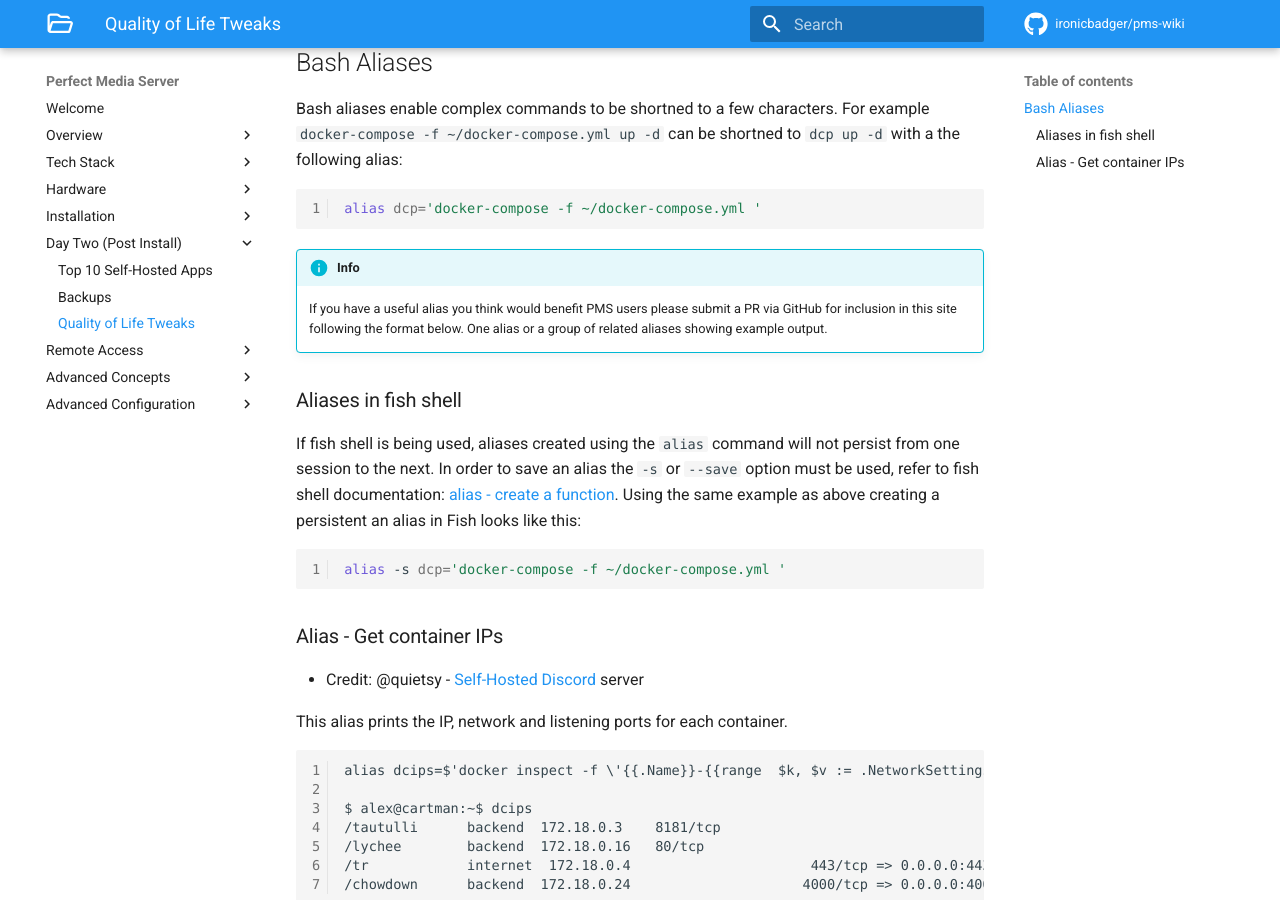
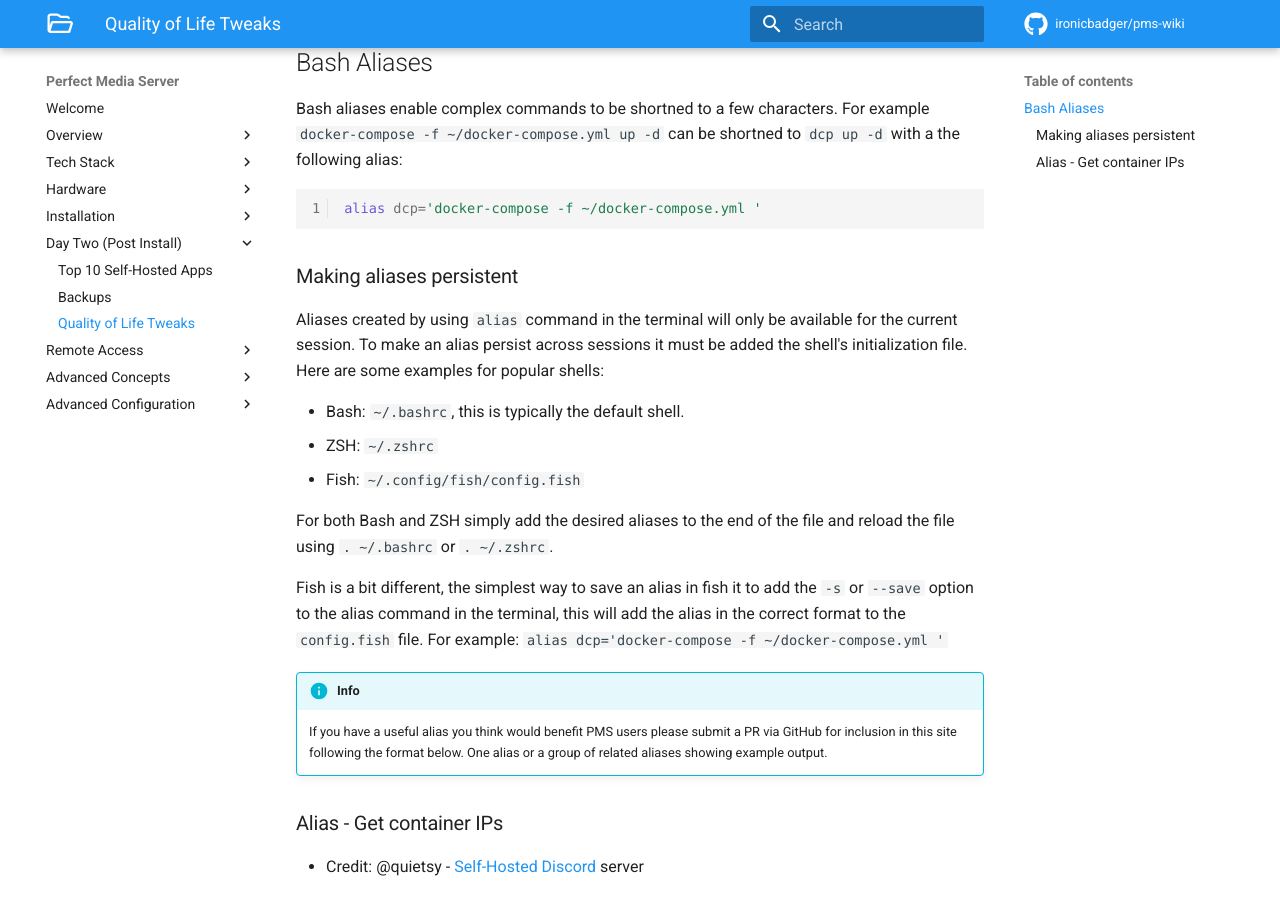
Before and after one commit to ironicbadger/pms-wiki, an MkDocs documentation site: the page built from docs/day-two/quality-of-life-tweaks.md, in a window 1280 px wide and 900 px high, scrolled down 226 px. Built offline with MkDocs 1.6.1 and Material for MkDocs 9.7.7, drawn with Linux system fonts in a browser that asks for light colours; some web fonts are replaced; comment, search, counter and statistics services are not loaded.

Commit message:
Making aliases persistent
Based on comments from @RealOrangeOne, I removed the fish shell specific section and added a more generic section on making aliases persistent.

````diff
--- a/docs/day-two/quality-of-life-tweaks.md
+++ b/docs/day-two/quality-of-life-tweaks.md
@@ -9,16 +9,20 @@ Bash aliases enable complex commands to be shortned to a few characters. For exa
 ```bash
 alias dcp='docker-compose -f ~/docker-compose.yml '
 ```
+### Making aliases persistent
+
+Aliases created by using `alias` command in the terminal will only be available for the current session. To make an alias persist across sessions it must be added the shell's initialization file. Here are some examples for popular shells:
+
+ - Bash: `~/.bashrc`, this is typically the default shell.
+ - ZSH: `~/.zshrc`
+ - Fish: `~/.config/fish/config.fish`
+
+For both Bash and ZSH simply add the desired aliases to the end of the file and reload the file using `. ~/.bashrc` or `. ~/.zshrc`.
+
+Fish is a bit different, the simplest way to save an alias in fish it to add the `-s` or `--save` option to the alias command in the terminal, this will add the alias in the correct format to the `config.fish` file. For example: `alias dcp='docker-compose -f ~/docker-compose.yml '`
 
 !!! info
     If you have a useful alias you think would benefit PMS users please submit a PR via GitHub for inclusion in this site following the format below. One alias or a group of related aliases showing example output.
-
-### Aliases in fish shell
-If fish shell is being used, aliases created using the `alias` command will not persist from one session to the next. In order to save an alias the `-s` or `--save` option must be used, refer to fish shell documentation: [alias - create a function](https://fishshell.com/docs/current/cmds/alias.html). Using the same example as above creating a persistent an alias in Fish looks like this:
-
-```fish
-alias -s dcp='docker-compose -f ~/docker-compose.yml '
-```
 
 ### Alias - Get container IPs
 
````
